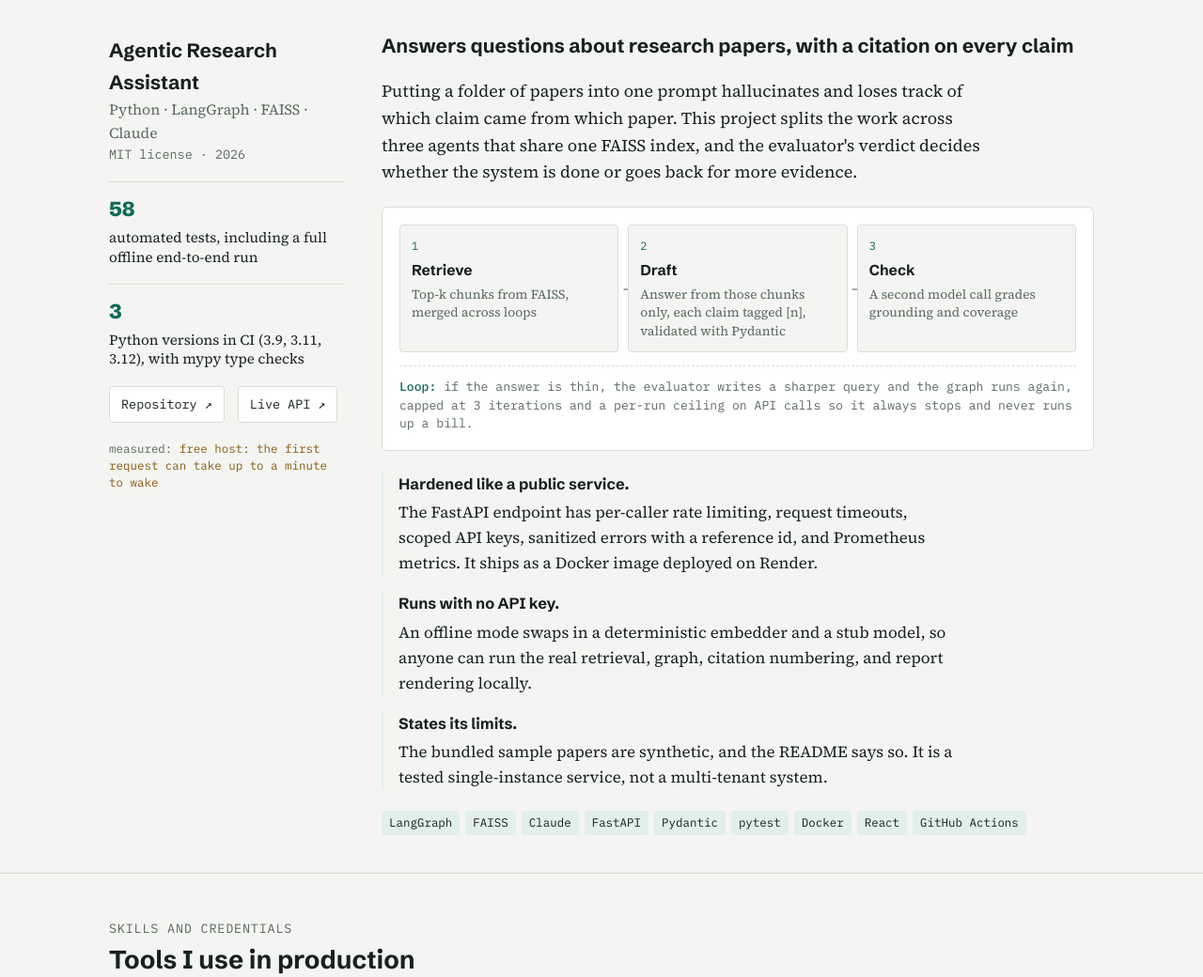
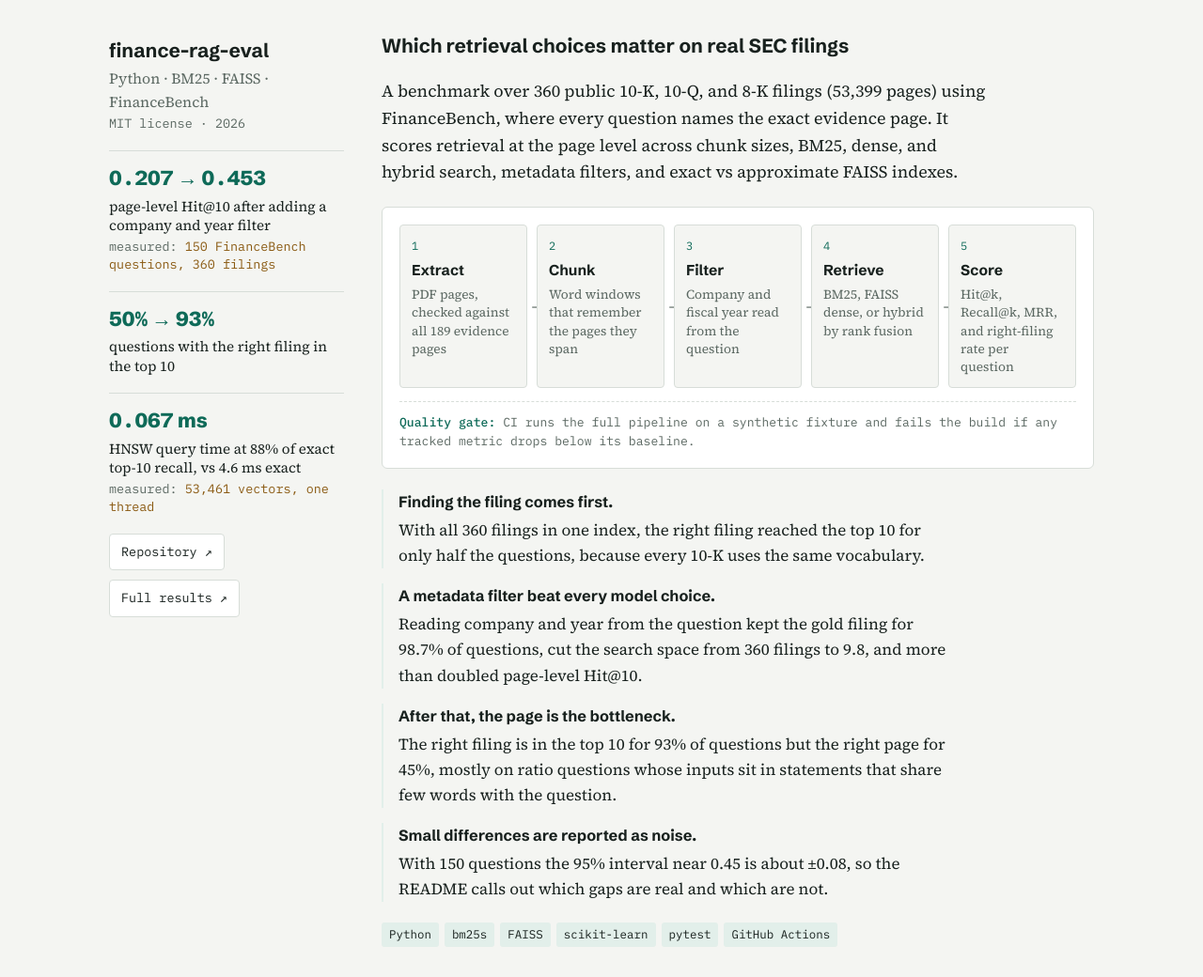
Before and after one commit to bharathkumardev1/bharathkumardev1.github.io, a plain HTML site: page index.html in a window 1280 px wide. Shown: the part 4060-5100 px from the top of the page at 94% size. Drawn offline with Linux system fonts and the light colour scheme.

Commit message:
Add finance-rag-eval project to portfolio

```diff
--- a/index.html
+++ b/index.html
@@ -321,6 +321,46 @@
         <span class="label">Open source</span>
         <h2>Code you can read, run, and test</h2>
       </div>
+      <article class="case" aria-labelledby="fre-title">
+        <aside class="rail">
+          <div class="who">
+            <div class="org">finance-rag-eval</div>
+            <div class="role">Python · BM25 · FAISS · FinanceBench</div>
+            <div class="dates">MIT license · 2026</div>
+          </div>
+          <div class="metric"><span class="v">0.207 → 0.453</span><span class="c">page-level Hit@10 after adding a company and year filter</span><span class="basis">150 FinanceBench questions, 360 filings</span></div>
+          <div class="metric"><span class="v">50% → 93%</span><span class="c">questions with the right filing in the top 10</span></div>
+          <div class="metric"><span class="v">0.067 ms</span><span class="c">HNSW query time at 88% of exact top-10 recall, vs 4.6 ms exact</span><span class="basis">53,461 vectors, one thread</span></div>
+          <div class="links">
+            <a href="https://github.com/bharathkumardev1/finance-rag-eval" target="_blank" rel="noopener">Repository ↗</a>
+            <a href="https://github.com/bharathkumardev1/finance-rag-eval/blob/main/results/RESULTS.md" target="_blank" rel="noopener">Full results ↗</a>
+          </div>
+        </aside>
+        <div class="story">
+          <h3 id="fre-title">Which retrieval choices matter on real SEC filings</h3>
+          <p class="lede">A benchmark over 360 public 10-K, 10-Q, and 8-K filings (53,399 pages) using FinanceBench, where every question names the exact evidence page. It scores retrieval at the page level across chunk sizes, BM25, dense, and hybrid search, metadata filters, and exact vs approximate FAISS indexes.</p>
+          <div class="pipe-box" role="group" aria-label="Benchmark pipeline">
+            <ol class="pipe">
+              <li><b>Extract</b><span>PDF pages, checked against all 189 evidence pages</span></li>
+              <li><b>Chunk</b><span>Word windows that remember the pages they span</span></li>
+              <li><b>Filter</b><span>Company and fiscal year read from the question</span></li>
+              <li><b>Retrieve</b><span>BM25, FAISS dense, or hybrid by rank fusion</span></li>
+              <li><b>Score</b><span>Hit@k, Recall@k, MRR, and right-filing rate per question</span></li>
+            </ol>
+            <p class="loop"><b>Quality gate:</b> CI runs the full pipeline on a synthetic fixture and fails the build if any tracked metric drops below its baseline.</p>
+          </div>
+          <ul class="decisions">
+            <li><strong>Finding the filing comes first.</strong> With all 360 filings in one index, the right filing reached the top 10 for only half the questions, because every 10-K uses the same vocabulary.</li>
+            <li><strong>A metadata filter beat every model choice.</strong> Reading company and year from the question kept the gold filing for 98.7% of questions, cut the search space from 360 filings to 9.8, and more than doubled page-level Hit@10.</li>
+            <li><strong>After that, the page is the bottleneck.</strong> The right filing is in the top 10 for 93% of questions but the right page for 45%, mostly on ratio questions whose inputs sit in statements that share few words with the question.</li>
+            <li><strong>Small differences are reported as noise.</strong> With 150 questions the 95% interval near 0.45 is about ±0.08, so the README calls out which gaps are real and which are not.</li>
+          </ul>
+          <div class="tags" aria-label="Tools">
+            <span>Python</span><span>bm25s</span><span>FAISS</span><span>scikit-learn</span><span>pytest</span><span>GitHub Actions</span>
+          </div>
+        </div>
+      </article>
+
       <article class="case" aria-labelledby="ara-title">
         <aside class="rail">
           <div class="who">
```
